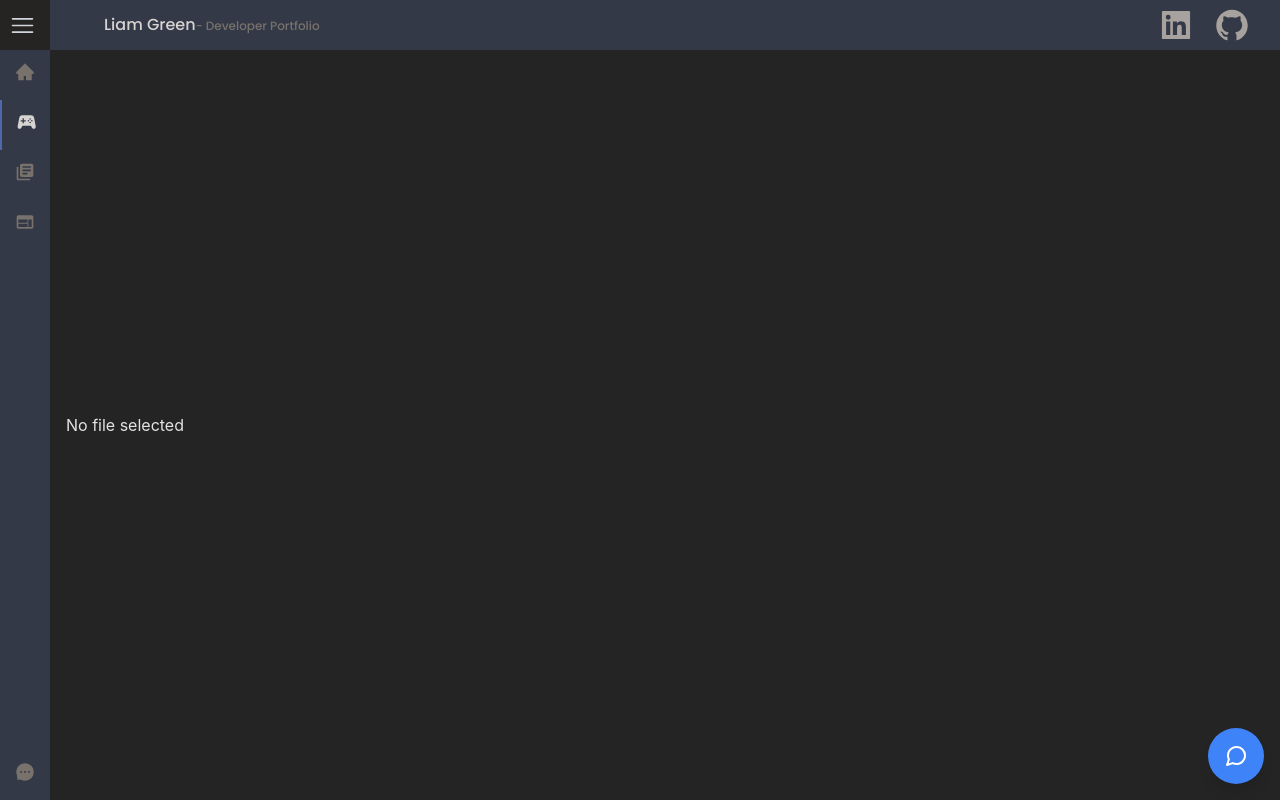
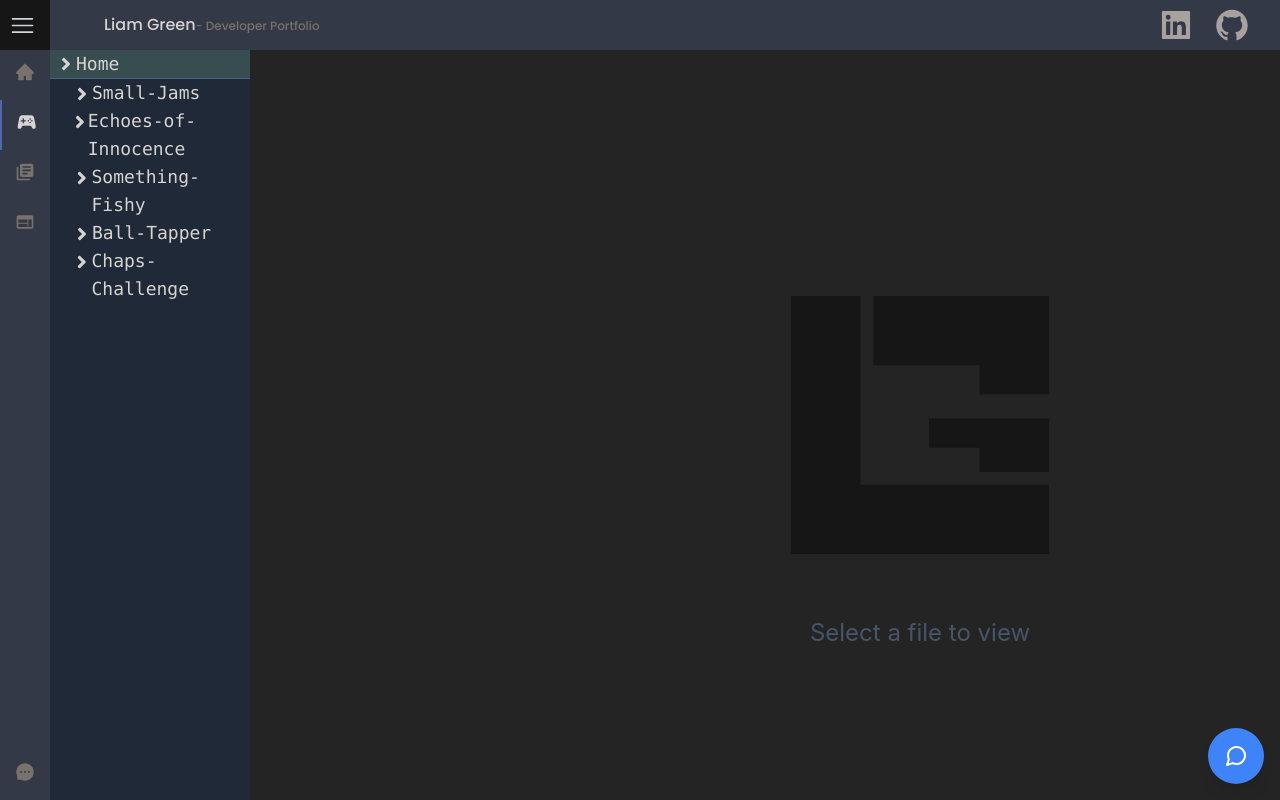
Before and after one commit to imrealnow/PortfolioSite, a React (Vite) app in the folder PortfolioSite/: page /games in a window 1280 px wide. Built offline with nearby package versions, Linux system fonts and the light colour scheme; some icons are missing.

Commit message:
implemented new hierarchy drag behaviour

```diff
--- a/PortfolioSite/package.json
+++ b/PortfolioSite/package.json
@@ -11,6 +11,7 @@
   },
   "dependencies": {
     "@headlessui/react": "^1.7.17",
+    "@react-aria/interactions": "^3.18.0",
     "@tailwindcss/typography": "^0.5.9",
     "@types/marked": "^5.0.1",
     "axios": "^1.5.0",
--- a/PortfolioSite/src/components/FileView.tsx
+++ b/PortfolioSite/src/components/FileView.tsx
@@ -25,7 +25,33 @@ export const FileView: React.FC = () => {
 	};
 
 	if (!currentOpenFile) {
-		return <div className="pl-4">No file selected</div>;
+		return (
+			<div className="relative w-96 h-96 left-1/2 -translate-x-1/2">
+				<svg
+					id="e2BePtbGJhQ1"
+					xmlns="http://www.w3.org/2000/svg"
+					xmlnsXlink="http://www.w3.org/1999/xlink"
+					viewBox="0 0 300 300"
+					shapeRendering="geometricPrecision"
+					textRendering="geometricPrecision"
+				>
+					<path
+						d="M66.17568,269.14837v-201.66042h54.23037v147.42953h147.43005v54.23089h-201.66042ZM267.8361,214.91748v-147.42953v0v147.42953Z"
+						transform="translate(-17.00589-18.31816)"
+						fill="#161616"
+						strokeWidth="0"
+					/>
+					<path
+						d="M250.83021,49.16979v54.09748h-54.21639v.00001h-83.0743v-54.09749h137.29069Zm-54.21639,76.94476v-22.84727h54.21639v22.84727h-54.21639Zm.00001,41.63755h-39.51836v-22.84728h93.73474v41.7758h-54.21638v-18.92852Z"
+						fill="#161616"
+						strokeWidth="0"
+					/>
+				</svg>
+				<h1 className="text-2xl text-center text-slate-600">
+					Select a file to view
+				</h1>
+			</div>
+		);
 	}
 
 	return (
--- a/PortfolioSite/src/components/ProjectHierarchy.tsx
+++ b/PortfolioSite/src/components/ProjectHierarchy.tsx
@@ -1,5 +1,7 @@
 import React from "react";
+import { useRef, useState } from "react";
 import { Disclosure } from "@headlessui/react";
+import { useMove } from "@react-aria/interactions";
 import {
 	FileItem,
 	FileType,
@@ -9,24 +11,30 @@ import {
 import { FaAngleRight } from "react-icons/fa";
 import IconForFileType from "./IconForFileType";
 import { openFileItem } from "../atoms/openFileItem";
-import { useSetRecoilState } from "recoil";
+import { useSetRecoilState, useRecoilState } from "recoil";
 import { useNavigate } from "react-router-dom";
 import type * as CSS from "csstype";
 
 const FileItemComponent: React.FC<{ file: FileItem }> = ({ file }) => {
-	const setOpenFile = useSetRecoilState(openFileItem);
+	const [openFile, setOpenFile] = useRecoilState(openFileItem);
 
-	const handleFileClick = () => {
+	const handleFileClick: React.MouseEventHandler = (e) => {
+		e.preventDefault();
 		setOpenFile(file);
 		if (file.contentType === FileType.LINK) {
 			window.open(file.content, "_blank");
 		}
 	};
 
+	const isOpenFile = (): boolean =>
+		openFile?.name === file.name && openFile?.content === file.content;
+
 	return (
 		<span
 			onClick={handleFileClick}
-			className="inline-flex items-center w-full text-md gap-2 pl-2 cursor-pointer text-stone-400 hover:text-stone-300 hover:bg-stone-400 hover:bg-opacity-50"
+			className={`${isOpenFile() ? "bg-stone-400 bg-opacity-50" : ""}
+			inline-flex items-center w-full text-md gap-2 pl-2 cursor-pointer text-stone-400 hover:text-stone-300 hover:bg-stone-400 hover:bg-opacity-50
+			`}
 		>
 			<IconForFileType type={file.contentType} /> {file.name}
 			{file.contentType.toString()}
@@ -37,6 +45,7 @@ const FileItemComponent: React.FC<{ file: FileItem }> = ({ file }) => {
 const ProjectFolderComponent: React.FC<{ folder: ProjectFolder }> = ({
 	folder,
 }) => {
+	const [isOpen, setIsOpen] = React.useState(false);
 	const navigate = useNavigate();
 	const setOpenFile = useSetRecoilState(openFileItem);
 
@@ -46,20 +55,24 @@ const ProjectFolderComponent: React.FC<{ folder: ProjectFolder }> = ({
 			onClick={
 				folder.onClickNavigate !== undefined
 					? () => navigate("" + folder.onClickNavigate)
-					: () => {
+					: () => {}
+			}
+			id={folder.name}
+		>
+			<Disclosure defaultOpen={isOpen}>
+				{({ open }) => (
+					<>
+						<Disclosure.Button
+							onClick={() => {
+								setIsOpen(!isOpen);
 								const readme = folder.findReadme();
-							if (readme) {
+								if (readme && !isOpen) {
 									console.log("readme", readme);
 									setOpenFile(readme);
 								}
-					  }
-			}
-			id={folder.name}
+							}}
+							className="flex flex-row justify-start items-start w-full pl-8 text-lg hover:bg-stone-400 hover:bg-opacity-50 text-stone-300 font-normal font-mono text-left select-none"
 						>
-			<Disclosure>
-				{({ open }) => (
-					<>
-						<Disclosure.Button className="flex flex-row justify-start items-start w-full pl-8 text-lg hover:bg-stone-400 hover:bg-opacity-50 text-stone-300 font-normal font-mono text-left">
 							<FaAngleRight
 								className={`${
 									hasFiles && open ? "rotate-90" : ""
@@ -85,18 +98,18 @@ const ProjectHierarchyComponent: React.FC<{
 	hierarchy: ProjectHierarchy;
 	width: number;
 	selectedProject?: string;
-}> = ({ hierarchy, width }) => {
-	const widthStyle: () => CSS.PropertiesHyphen = () => {
-		return {
+	dragHandleSlot?: React.ReactNode;
+}> = ({ hierarchy, width, dragHandleSlot }) => {
+	const navigate = useNavigate();
+
+	return (
+		<>
+			<div
+				className={`relative flex flex-col items-start min-h-full ml-10 h-full bg-gray-800 rounded-none overflow-y-none z-10`}
+				style={{
 					width: Math.floor(width + 10) + "px",
 					height: "100%",
-		};
-	};
-	const navigate = useNavigate();
-	return (
-		<div
-			className={`relative flex flex-col items-start min-h-full ml-10 h-full bg-gray-800 rounded-none overflow-y-none z-10`}
-			style={widthStyle()}
+				}}
 			>
 				{hierarchy.showReturnButton && (
 					<>
@@ -113,6 +126,8 @@ const ProjectHierarchyComponent: React.FC<{
 					<ProjectFolderComponent key={idx} folder={folder} />
 				))}
 			</div>
+			{dragHandleSlot}
+		</>
 	);
 };
 
--- a/PortfolioSite/src/constants/allProjects.tsx
+++ b/PortfolioSite/src/constants/allProjects.tsx
@@ -7,21 +7,19 @@ const allProjects: ProjectHierarchy = {
 			name: "Games",
 			files: [],
 			onClickNavigate: "/games",
+			findReadme: () => null,
 		},
 		{
 			name: "Libraries",
 			files: [],
 			onClickNavigate: "/libraries",
+			findReadme: () => null,
 		},
 		{
 			name: "Web Apps",
 			files: [],
 			onClickNavigate: "/webapps",
-		},
-		{
-			name: "Contact Me",
-			files: [],
-			onClickNavigate: "/contact",
+			findReadme: () => null,
 		},
 	],
 };
--- /dev/null
+++ b/PortfolioSite/src/utils/useSwipe.ts
@@ -0,0 +1,30 @@
+export function useSwipe(
+	onSwipeLeft?: any,
+	onSwipeRight?: any,
+	rangeOffset = 4
+) {
+	let firstTouch = 0;
+
+	// set user touch start position
+	const onTouchStart: React.DragEventHandler = (e) => {
+		firstTouch = e.clientX;
+	};
+
+	// when touch ends check for swipe directions
+	const onTouchEnd: React.DragEventHandler = (e) => {
+		// get touch position and screen size
+		const positionX = e.clientX;
+		const range = window.innerWidth / rangeOffset;
+
+		// check if position is growing positively and has reached specified range
+		if (positionX - firstTouch > range) {
+			onSwipeRight && onSwipeRight();
+		}
+		// check if position is growing negatively and has reached specified range
+		else if (firstTouch - positionX > range) {
+			onSwipeLeft && onSwipeLeft();
+		}
+	};
+
+	return { onTouchStart, onTouchEnd };
+}
--- a/PortfolioSite/src/views/BasePage.tsx
+++ b/PortfolioSite/src/views/BasePage.tsx
@@ -1,5 +1,6 @@
 import React from "react";
 import { useState } from "react";
+import { useMove } from "@react-aria/interactions";
 import { Navbar, Sidebar } from "../components";
 import { ProjectHierarchy } from "../types/Project";
 import ProjectHierarchyComponent from "../components/ProjectHierarchy";
@@ -8,6 +9,7 @@ import { FileView } from "../components/FileView";
 import { FaFaceSmile } from "react-icons/fa6";
 import RandomFace from "../components/RandomFace";
 import type * as CSS from "csstype";
+import { set } from "firebase/database";
 
 interface BaseProps {
 	title: string;
@@ -19,28 +21,27 @@ interface Style extends CSS.Properties, CSS.PropertiesHyphen {}
 
 const Base = ({ children, projectHierarchy }: BaseProps) => {
 	const [active, setActive] = useState(false);
+	const [dragging, setDragging] = useState(false);
+	const [dragX, setDragX] = useState(0);
+	const [mainLeft, setMainLeft] = useState(0);
 	const [face, setFace] = useState<React.ReactNode>(<FaFaceSmile />);
 
 	const projectHierarchyWidth: () => number = () => {
 		return Math.min(768, Math.max(200, window.screen.width * 0.2));
 	};
 
+	const dragOpenThreshold = projectHierarchyWidth() / 3;
+	const dragCloseThreshold = -projectHierarchyWidth() / 4;
+
 	const toggleActive: (active: boolean) => void = (prev) => {
 		setActive(!prev);
+		setMainLeft(mainLeftBase(!prev));
 		setTimeout(() => {
 			setFace(RandomFace({}));
 		}, 50);
 		setTimeout(() => {
 			setFace(<FaFaceSmile />);
 		}, 700);
-	};
-
-	const translationStyle: () => Style = () => {
-		return {
-			transition: `left 0.3s ease-in-out`,
-			width: `calc(100vw + ${projectHierarchyWidth()}px)})`,
-			left: active ? "0px" : `-${projectHierarchyWidth()}px`,
-		};
 	};
 
 	const contentStyle: () => Style = () => {
@@ -56,6 +57,41 @@ const Base = ({ children, projectHierarchy }: BaseProps) => {
 			overlowX: "hidden",
 		};
 	};
+
+	const mainLeftBase: (isActive: boolean) => number = (isActive) => {
+		return isActive ? 0 : -projectHierarchyWidth();
+	};
+
+	let { moveProps } = useMove({
+		onMoveStart() {
+			setDragX(0);
+			setDragging(true);
+		},
+		onMove(e) {
+			setDragX((prev) => prev + e.deltaX);
+			setDragging(true);
+			setMainLeft(
+				Math.min(
+					0,
+					Math.max(
+						mainLeftBase(active) + dragX,
+						-projectHierarchyWidth()
+					)
+				)
+			);
+		},
+		onMoveEnd() {
+			setDragging(false);
+			if (
+				(dragX > dragOpenThreshold && !active) ||
+				(dragX < dragCloseThreshold && active)
+			) {
+				toggleActive(active);
+			} else {
+				setMainLeft(mainLeftBase(active));
+			}
+		},
+	});
 
 	return (
 		<>
@@ -74,12 +110,24 @@ const Base = ({ children, projectHierarchy }: BaseProps) => {
 					projectHierarchyWidth={projectHierarchyWidth()}
 				/>
 				<div
-					className={`fixed top-0 left-0 pt-[50px] h-full flex flex-row place-items-center justify-start transition-transform duration-300 ease-in-out`}
-					style={translationStyle()}
+					className={`fixed top-0 left-0 pt-[50px] h-full flex flex-row place-items-center justify-start`}
+					style={{
+						transitionProperty: "left",
+						transitionDuration: `${dragging ? "0s" : "0.3s"}`,
+						transitionTimingFunction: "ease-in-out",
+						width: `calc(100vw + ${projectHierarchyWidth()}px)})`,
+						left: `${mainLeft}px`,
+					}}
 				>
 					<ProjectHierarchyComponent
 						hierarchy={projectHierarchy}
 						width={projectHierarchyWidth()}
+						dragHandleSlot={
+							<div
+								{...moveProps}
+								className="w-20 h-full z-20 opacity-0"
+							/>
+						}
 					/>
 					<div
 						className={`flex flex-col items-start ml-0${
--- a/PortfolioSite/tailwind.config.js
+++ b/PortfolioSite/tailwind.config.js
@@ -11,13 +11,13 @@ export default {
 				primary: "#FFFCF2",
 				secondary: "#CCC5B9",
 				shadowGray: "#333947",
-				shadowBlack: "#252422",
+				shadowBlack: "#161616",
 				dimWhite: "rgba(255, 255, 255, 0.7)",
 				highlightBlue: "#5067A9",
 				dimBlue: "#637282",
 				dullBlue: "#486187",
 				lightBlue: "#9db4ce",
-				background: "#1d2227",
+				background: "#1f1f1f",
 				foreground: "#6d9ccf",
 			},
 			fontFamily: {
```
Also changed, not shown: PortfolioSite/public/LG.svg (added), PortfolioSite/src/utils/useDragHandle.ts (added), 1 other file (tests, documents, lock files or other folders). Lines whose indentation alone changed are shown as unchanged.
